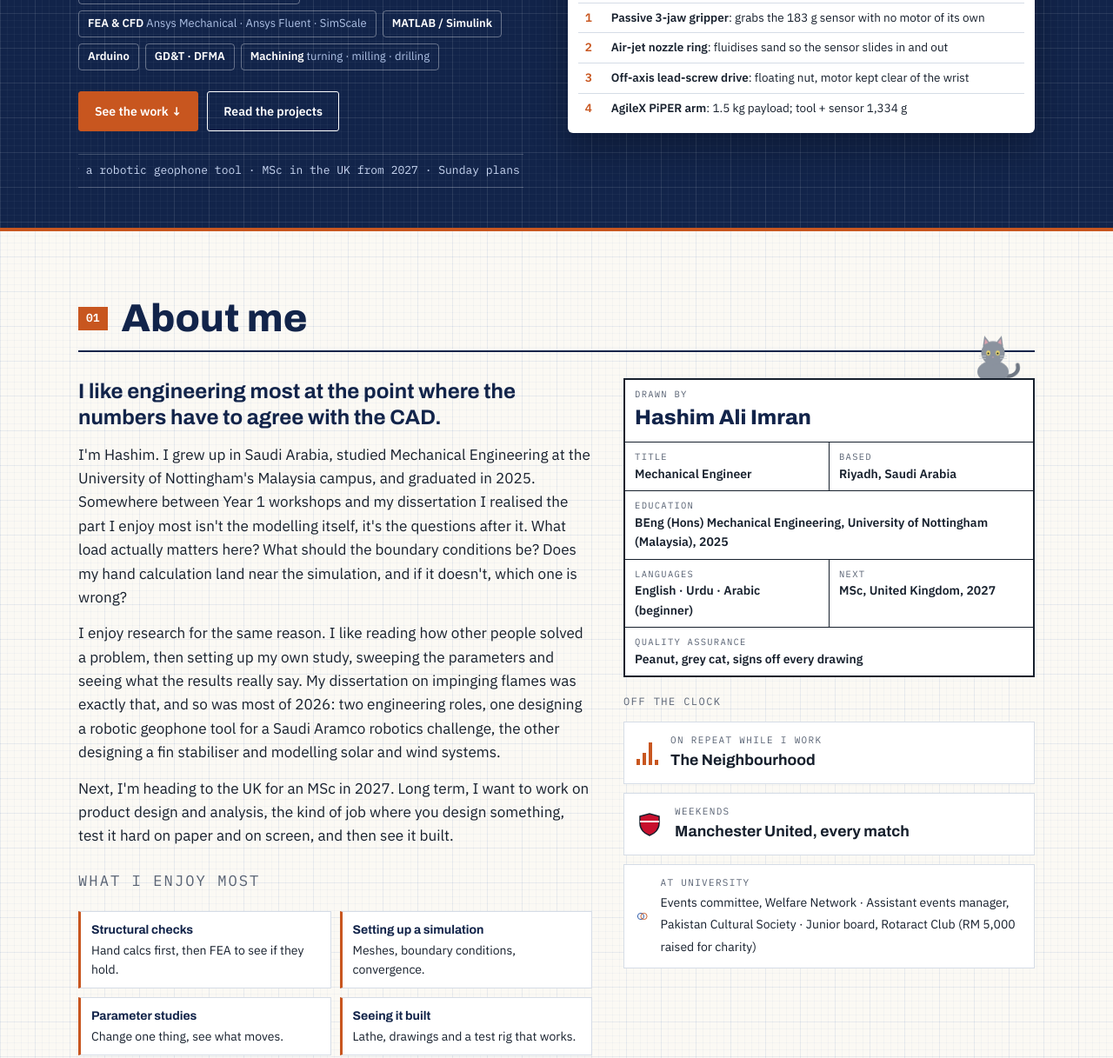
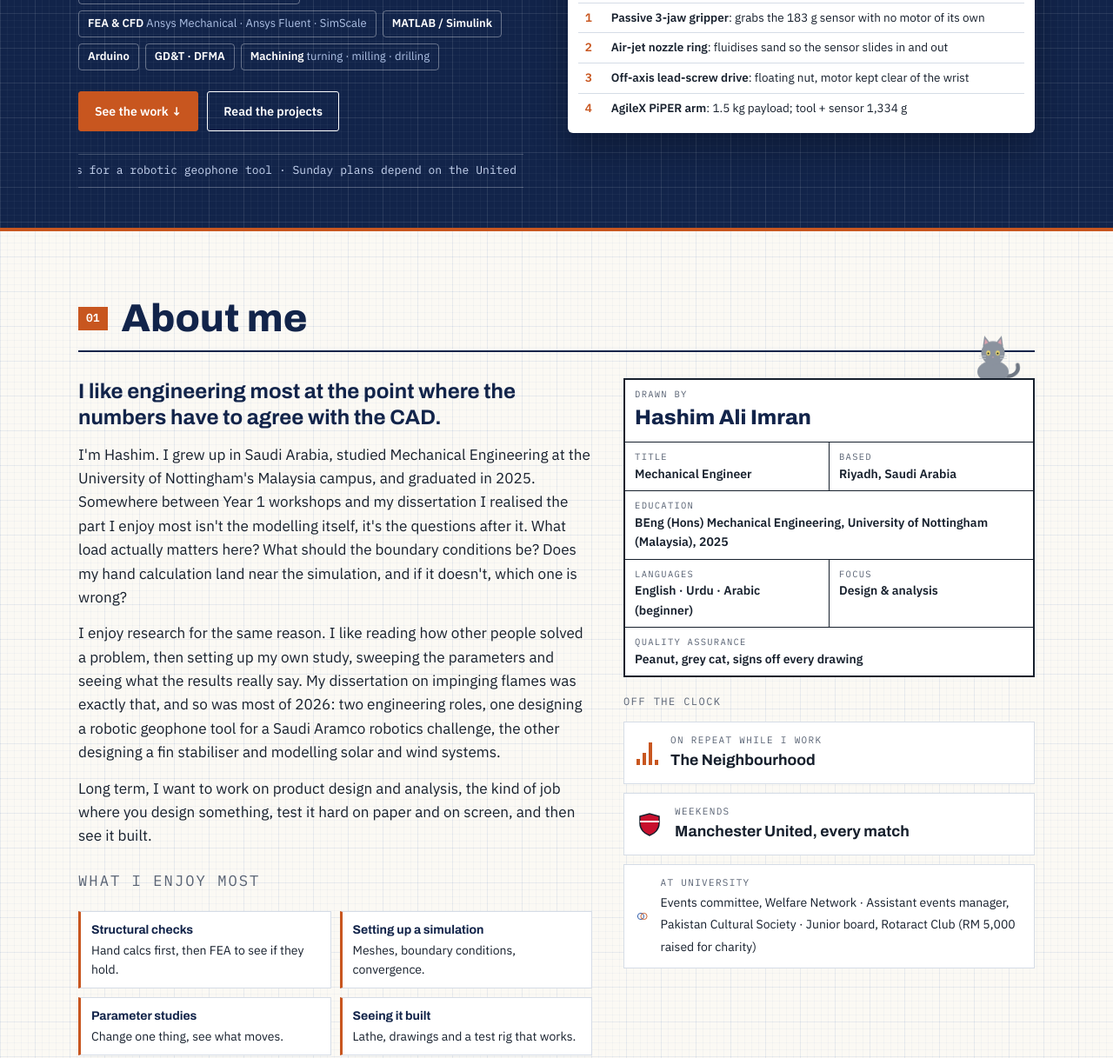
Before and after one commit to hashimaliimran/hashimaliimran.github.io, a plain HTML site: page index.html in a window 1280 px wide. Shown: the part 545-1762 px from the top of the page at 87% size. Drawn offline with Linux system fonts and the light colour scheme.

Commit message:
Add files via upload

```diff
--- a/index.html
+++ b/index.html
@@ -236,7 +236,7 @@ footer{background:var(--navy);color:#AFC2E6;padding:22px 0;font-family:var(--mon
       <p class="intro">I design mechanical systems and then dig into how they behave: the loads, the boundary conditions, the hand calculation, and whether the simulation agrees. Lately that's been a robotic tool for a Saudi Aramco challenge and a fin that steadies a 1,300-tonne ship at anchor.</p>
       <div class="chips"><span><b>CAD</b> <i>SolidWorks · Fusion 360 · AutoCAD</i></span><span><b>FEA &amp; CFD</b> <i>Ansys Mechanical · Ansys Fluent · SimScale</i></span><span><b>MATLAB / Simulink</b></span><span><b>Arduino</b></span><span><b>GD&amp;T · DFMA</b></span><span><b>Machining</b> <i>turning · milling · drilling</i></span></div>
       <div class="cta"><a class="btn p" href="#work">See the work ↓</a><a class="btn" href="#projects">Read the projects</a></div>
-      <div class="ticker" aria-label="Currently"><span class="t"><b>Currently</b> · GD&amp;T drawings for a robotic geophone tool · MSc in the UK from 2027 · Sunday plans depend on the United fixture list · Peanut is asleep on the drawings · &nbsp;<b>Currently</b> · GD&amp;T drawings for a robotic geophone tool · MSc in the UK from 2027 · Sunday plans depend on the United fixture list · Peanut is asleep on the drawings · &nbsp;</span></div>
+      <div class="ticker" aria-label="Currently"><span class="t"><b>Currently</b> · GD&amp;T drawings for a robotic geophone tool · Sunday plans depend on the United fixture list · Peanut is asleep on the drawings · &nbsp;<b>Currently</b> · GD&amp;T drawings for a robotic geophone tool · Sunday plans depend on the United fixture list · Peanut is asleep on the drawings · &nbsp;</span></div>
     </div>
     <div>
       <figure class="ga">
@@ -268,7 +268,7 @@ footer{background:var(--navy);color:#AFC2E6;padding:22px 0;font-family:var(--mon
         <p class="lead">I like engineering most at the point where the numbers have to agree with the CAD.</p>
         <p>I'm Hashim. I grew up in Saudi Arabia, studied Mechanical Engineering at the University of Nottingham's Malaysia campus, and graduated in 2025. Somewhere between Year 1 workshops and my dissertation I realised the part I enjoy most isn't the modelling itself, it's the questions after it. What load actually matters here? What should the boundary conditions be? Does my hand calculation land near the simulation, and if it doesn't, which one is wrong?</p>
         <p>I enjoy research for the same reason. I like reading how other people solved a problem, then setting up my own study, sweeping the parameters and seeing what the results really say. My dissertation on impinging flames was exactly that, and so was most of 2026: two engineering roles, one designing a robotic geophone tool for a Saudi Aramco robotics challenge, the other designing a fin stabiliser and modelling solar and wind systems.</p>
-        <p>Next, I'm heading to the UK for an MSc in 2027. Long term, I want to work on product design and analysis, the kind of job where you design something, test it hard on paper and on screen, and then see it built.</p>
+        <p>Long term, I want to work on product design and analysis, the kind of job where you design something, test it hard on paper and on screen, and then see it built.</p>
         <p class="label" style="margin-top:24px">What I enjoy most</p>
         <div class="likes">
           <div><b>Structural checks</b>Hand calcs first, then FEA to see if they hold.</div>
@@ -292,7 +292,7 @@ footer{background:var(--navy);color:#AFC2E6;padding:22px 0;font-family:var(--mon
           <div><span class="k">Based</span><span class="v">Riyadh, Saudi Arabia</span></div>
           <div class="w"><span class="k">Education</span><span class="v">BEng (Hons) Mechanical Engineering, University of Nottingham (Malaysia), 2025</span></div>
           <div><span class="k">Languages</span><span class="v">English · Urdu · Arabic (beginner)</span></div>
-          <div><span class="k">Next</span><span class="v">MSc, United Kingdom, 2027</span></div>
+          <div><span class="k">Focus</span><span class="v">Design &amp; analysis</span></div>
           <div class="w"><span class="k">Quality assurance</span><span class="v">Peanut, grey cat, signs off every drawing</span></div>
         </div>
         <p class="label" style="margin-top:18px">Off the clock</p>
@@ -655,7 +655,7 @@ footer{background:var(--navy);color:#AFC2E6;padding:22px 0;font-family:var(--mon
       <div class="st"><div class="y">2025</div><div><h4>Industry Experience, project manager</h4><p>Led a university client project: an audit, recommendations and a client presentation.</p></div></div>
       <div class="st"><div class="y">Jan – May 2026</div><div><h4>SeaBeach77, mechanical engineering</h4><p>Zero-speed fin stabiliser, solar tracker and wind farm model.</p></div></div>
       <div class="st now"><div class="y">Aug – Dec 2026</div><div><h4>TerraSense, mechanical design</h4><p>Robotic geophone deployment tool for a Saudi Aramco robotics challenge: design, FEA and GD&amp;T drawings.</p></div></div>
-      <div class="st"><div class="y">2027 →</div><div><h4>MSc, United Kingdom</h4><p>The next stop on the screw.</p></div></div>
+      <div class="st"><div class="y">Next →</div><div><h4>The next stop on the screw</h4><p>Graduate roles in mechanical design and analysis.</p></div></div>
     </div>
   </div>
 </section>
@@ -690,7 +690,7 @@ footer{background:var(--navy);color:#AFC2E6;padding:22px 0;font-family:var(--mon
 
 <section id="contact">
   <div class="wrap contact">
-    <div><span class="label">08 · Contact</span><h2>Let's build something.</h2><p style="color:var(--muted);margin-top:12px;max-width:52ch">Open to graduate roles in mechanical design and analysis, and to research projects alongside an MSc. LinkedIn is the fastest way to reach me.</p></div>
+    <div><span class="label">08 · Contact</span><h2>Let's build something.</h2><p style="color:var(--muted);margin-top:12px;max-width:52ch">Open to graduate roles in mechanical design and analysis, and to research projects. LinkedIn is the fastest way to reach me.</p></div>
     <div class="links"><a href="https://www.linkedin.com/in/hashim-ali-7065b4254">LinkedIn <small>linkedin.com/in/hashim-ali-7065b4254</small></a><!-- EMAIL: add once Hashim confirms which address to publish --></div>
   </div>
 </section>
```
